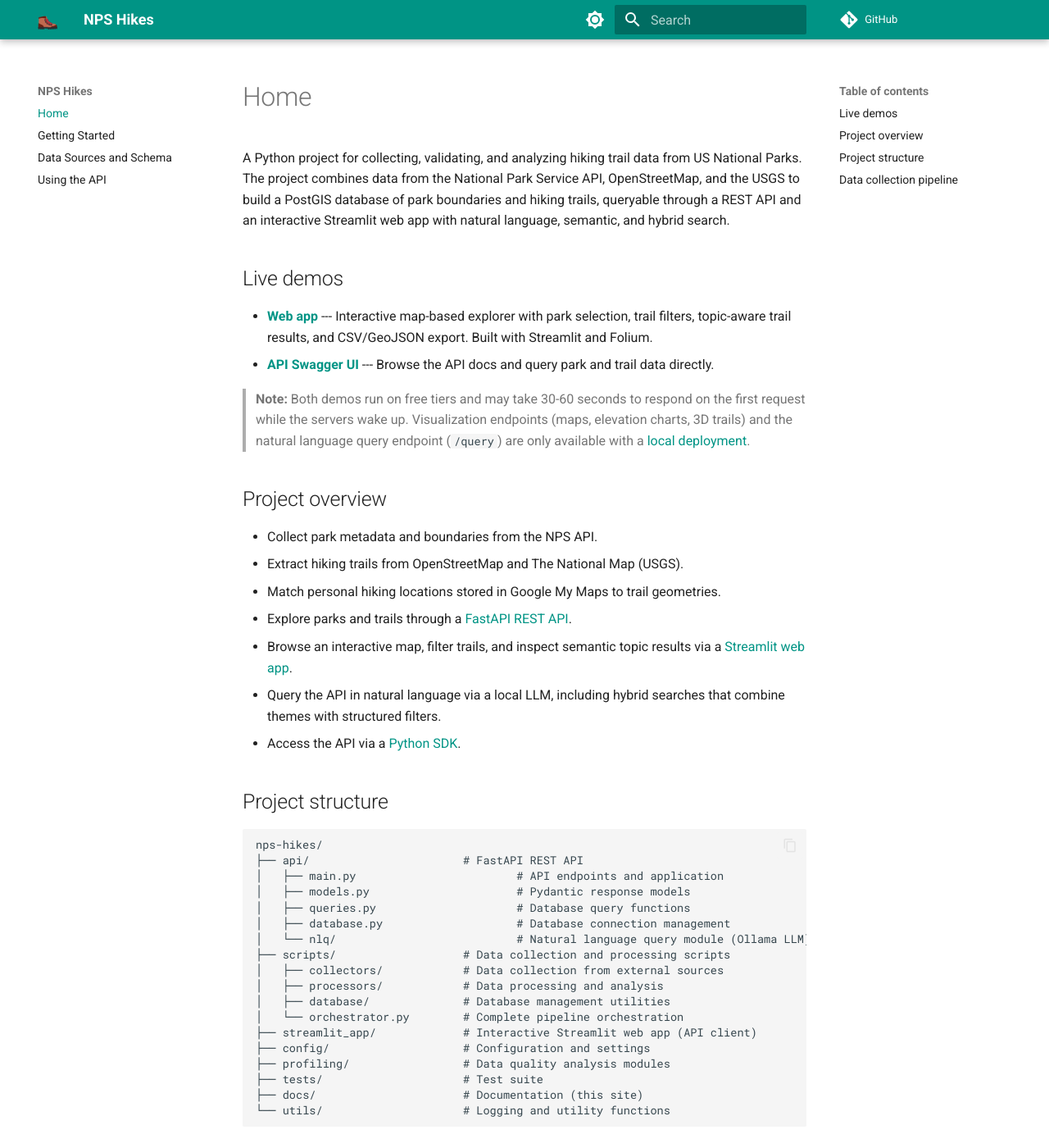
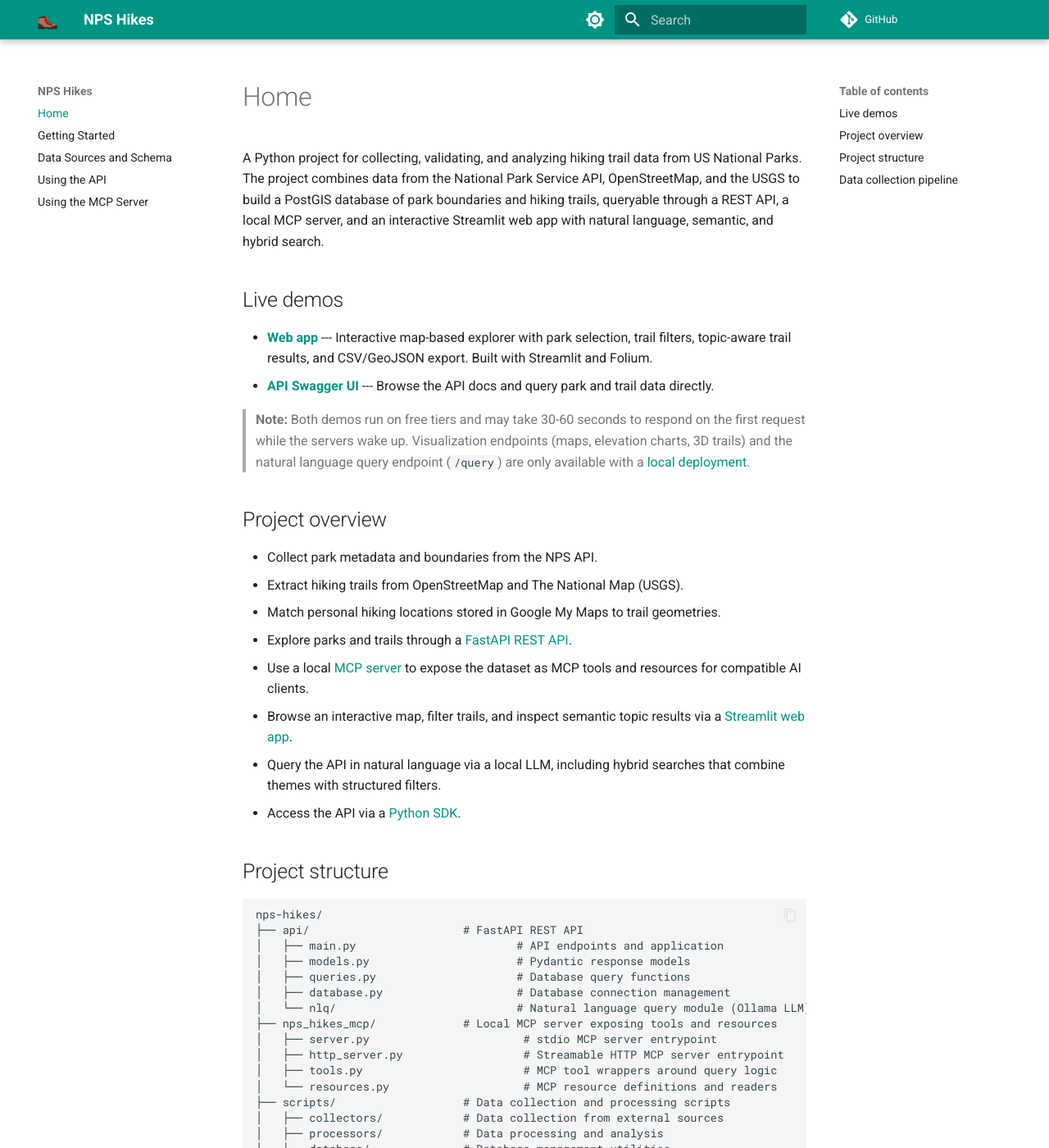
Before and after one commit to seanangio/nps-hikes, an MkDocs documentation site: the page built from docs/index.md, in a window 1280 px wide and 1400 px high. Shown: the whole window at 82% size. Built offline with MkDocs 1.6.1 and Material for MkDocs 9.7.7, drawn with Linux system fonts in a browser that asks for light colours; comment, search, counter and statistics services are not loaded; some of the changed text lies outside the part shown.

Commit message:
update docs for mcp server

```diff
--- a/docs/index.md
+++ b/docs/index.md
@@ -1,9 +1,9 @@
 ---
 title: NPS Hikes
-description: Personal project by Sean Angiolillo for collecting, analyzing, and exploring US National Park hiking trail data with a FastAPI API, Streamlit app, and PostGIS database.
+description: Personal project by Sean Angiolillo for collecting, analyzing, and exploring US National Park hiking trail data with a FastAPI API, local MCP server, Streamlit app, and PostGIS database.
 ---
 
-A Python project for collecting, validating, and analyzing hiking trail data from US National Parks. The project combines data from the National Park Service API, OpenStreetMap, and the USGS to build a PostGIS database of park boundaries and hiking trails, queryable through a REST API and an interactive Streamlit web app with natural language, semantic, and hybrid search.
+A Python project for collecting, validating, and analyzing hiking trail data from US National Parks. The project combines data from the National Park Service API, OpenStreetMap, and the USGS to build a PostGIS database of park boundaries and hiking trails, queryable through a REST API, a local MCP server, and an interactive Streamlit web app with natural language, semantic, and hybrid search.
 
 ## Live demos
 
@@ -18,6 +18,7 @@
 - Extract hiking trails from OpenStreetMap and The National Map (USGS).
 - Match personal hiking locations stored in Google My Maps to trail geometries.
 - Explore parks and trails through a [FastAPI REST API](https://seanangio-nps-hikes.onrender.com/docs).
+- Use a local [MCP server](mcp.md) to expose the dataset as MCP tools and resources for compatible AI clients.
 - Browse an interactive map, filter trails, and inspect semantic topic results via a [Streamlit web app](https://seanangio-nps-hikes.streamlit.app).
 - Query the API in natural language via a local LLM, including hybrid searches that combine themes with structured filters.
 - Access the API via a [Python SDK](https://github.com/seanangio/nps-hikes-python-sdk).
@@ -32,6 +33,11 @@
 │   ├── queries.py                     # Database query functions
 │   ├── database.py                    # Database connection management
 │   └── nlq/                           # Natural language query module (Ollama LLM)
+├── nps_hikes_mcp/             # Local MCP server exposing tools and resources
+│   ├── server.py                       # stdio MCP server entrypoint
+│   ├── http_server.py                  # Streamable HTTP MCP server entrypoint
+│   ├── tools.py                        # MCP tool wrappers around query logic
+│   └── resources.py                    # MCP resource definitions and readers
 ├── scripts/                   # Data collection and processing scripts
 │   ├── collectors/            # Data collection from external sources
 │   ├── processors/            # Data processing and analysis
--- a/mkdocs.yml
+++ b/mkdocs.yml
@@ -29,9 +29,6 @@
 markdown_extensions:
   - footnotes
 
-draft_docs: |
-  mcp.md
-
 extra:
   analytics:
     provider: google
@@ -42,3 +39,4 @@
   - getting-started.md
   - data.md
   - api-tutorial.md
+  - mcp.md
```
Also changed, not shown: README.md (+2 -1 lines).
